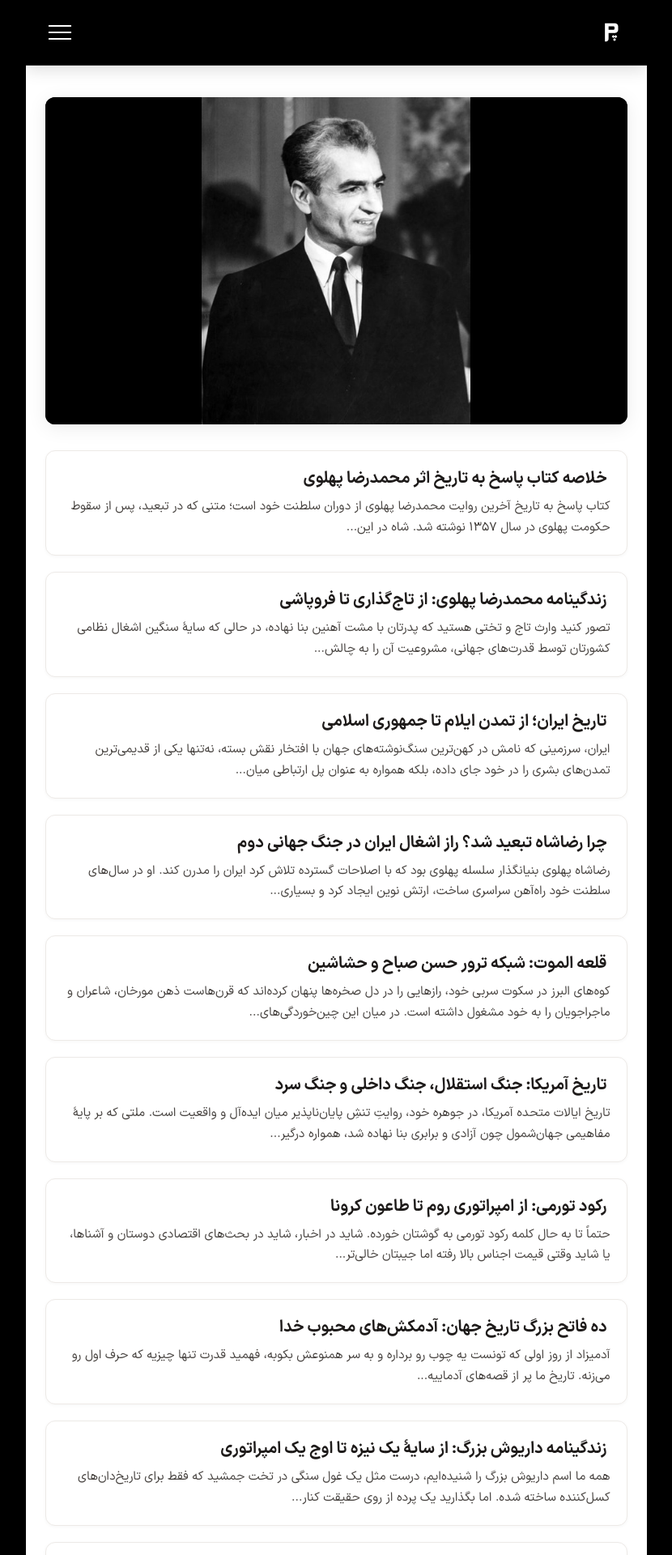
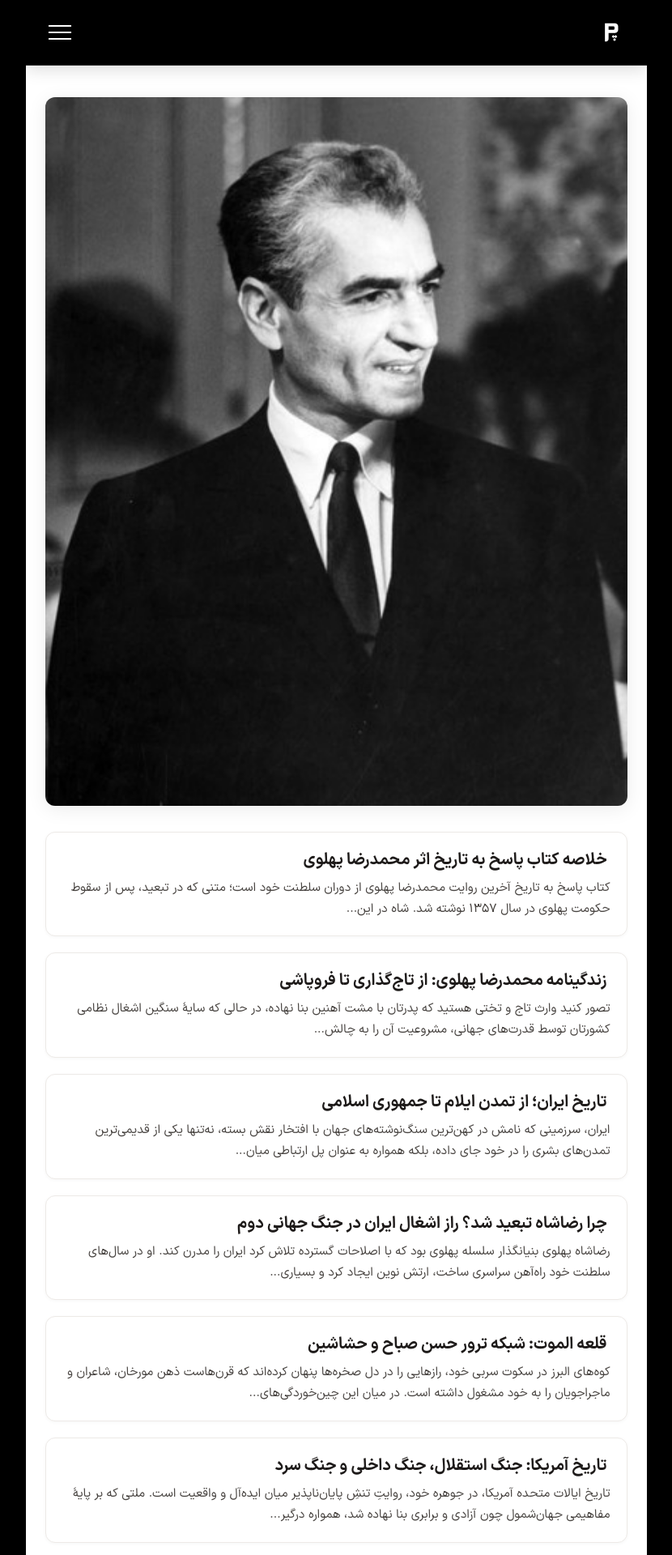
Before and after one commit to darkblog/darkblog.github.io, a Jekyll site: the page built from page.html, in a window 1280 px wide. Shown: the top 1920 px of the page at 81% size, without its empty margins (225-1055 px from the left). Built offline with Jekyll 4.4.1, drawn with Linux system fonts in a browser that asks for light colours.

Commit message:
Update page.html

```diff
--- a/page.html
+++ b/page.html
@@ -48,11 +48,11 @@ layout: null
     #menu-toggle:checked ~ .site-header .hamburger span:nth-child(2) { opacity: 0; }
     #menu-toggle:checked ~ .site-header .hamburger span:nth-child(3) { transform: rotate(-45deg) translate(6px, -6px); }
     .main-content { padding-top: calc(var(--header-height) + 2.5rem); padding-bottom: 2.5rem; padding-left: clamp(1rem, 3vw, 1.5rem); padding-right: clamp(1rem, 3vw, 1.5rem); background-color: white; font-size: inherit; }
-    .slider { position: relative; width: 100%; margin-bottom: 2rem; border-radius: 0.75rem; overflow: hidden; box-shadow: 0 4px 24px rgba(0,0,0,0.08); background-color: #000; aspect-ratio: 16 / 9; }
-    .slides { position: relative; width: 100%; height: 100%; }
-    .slide { position: absolute; top: 0; left: 0; width: 100%; height: 100%; }
-    .slide a { display: block; width: 100%; height: 100%; text-decoration: none; }
-    .slide img { width: 100%; height: 100%; object-fit: contain; display: block; background-color: #000; }
+    .slider { position: relative; width: 100%; margin-bottom: 2rem; border-radius: 0.75rem; overflow: hidden; box-shadow: 0 4px 24px rgba(0,0,0,0.08); line-height: 0; }
+    .slides { position: relative; width: 100%; }
+    .slide { position: relative; top: 0; left: 0; width: 100%; }
+    .slide a { display: block; width: 100%; text-decoration: none; }
+    .slide img { width: 100%; height: auto; display: block; }
     .posts-list { list-style: none; padding: 0; display: flex; flex-direction: column; gap: 1.25rem; }
     .posts-list li { position: relative; padding: 1.25rem 1.25rem 1.25rem 1rem; border-radius: 0.75rem; background-color: #ffffff; box-shadow: 0 1px 4px rgba(0,0,0,0.04); transition: all 0.25s ease; border: 1px solid #edeae7; }
     .posts-list li:hover { background-color: #fafafa; box-shadow: 0 8px 20px rgba(0,0,0,0.06); border-color: #e0dcd7; transform: translateY(-2px); }
```
